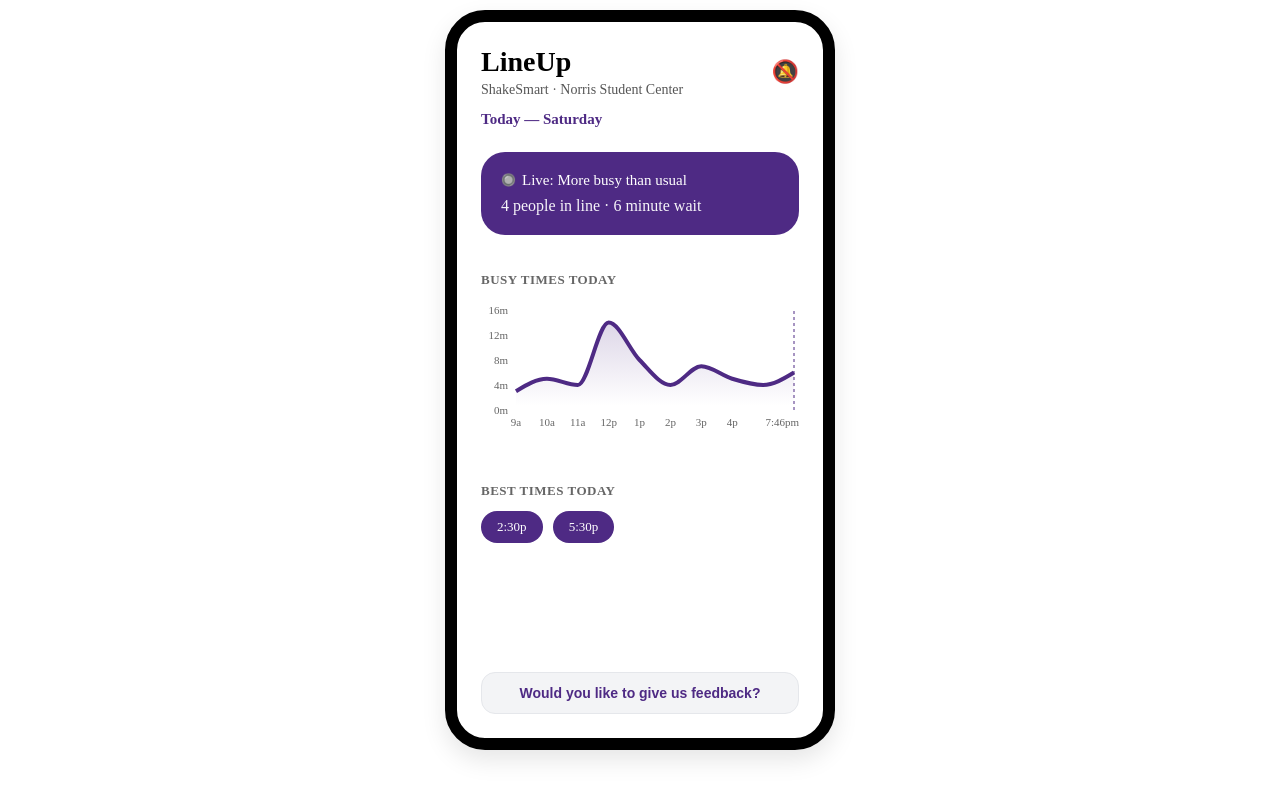
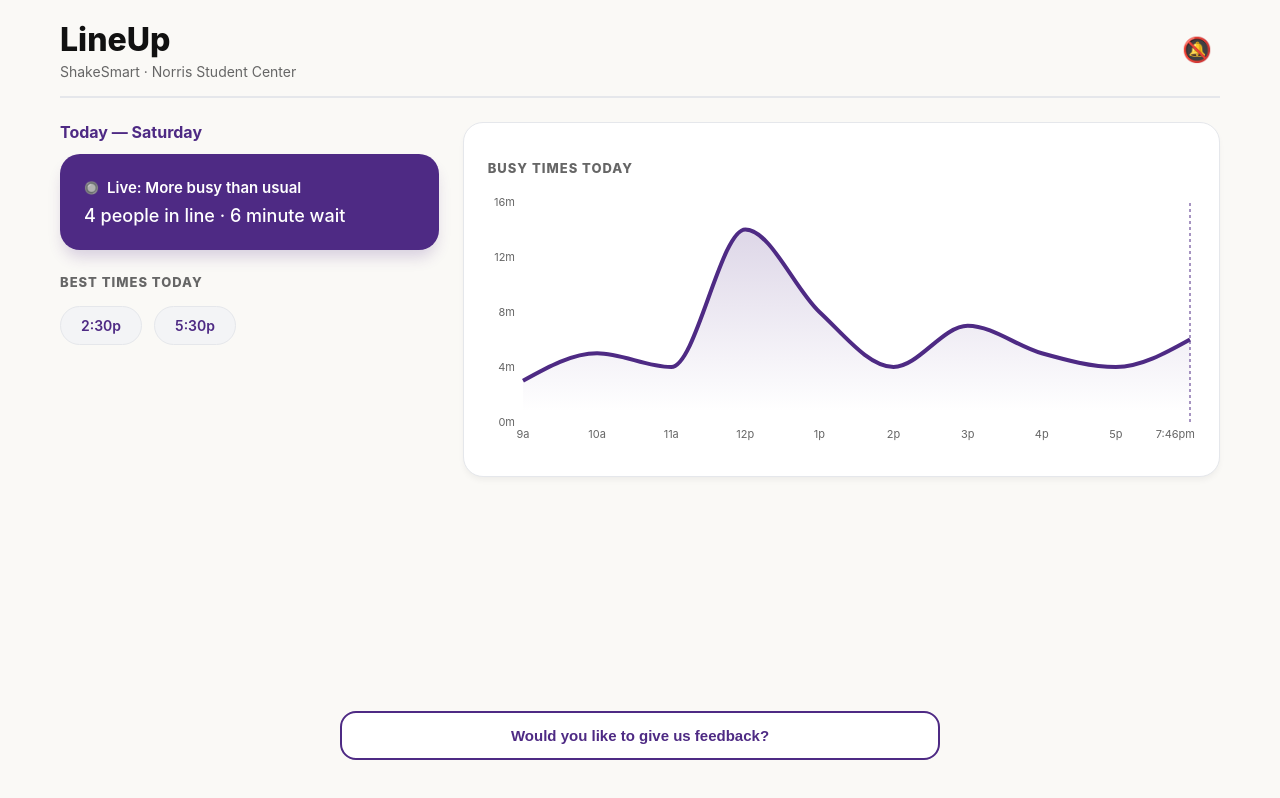
Before and after one commit to Aimee-Darlene-Izere-prog/LineUp, a React (Vite) app: page / in a window 1280 px wide. Built offline with nearby package versions, Linux system fonts and the light colour scheme.

Commit message:
Updated the display layout

```diff
--- a/src/App.jsx
+++ b/src/App.jsx
@@ -18,7 +18,6 @@
   const [currentDayStr, setCurrentDayStr] = useState('');
   const [currentTimeStr, setCurrentTimeStr] = useState('');
   const [chartData, setChartData] = useState([]);
-
   const [feedbackStep, setFeedbackStep] = useState('initial');
   const [userRating, setUserRating] = useState('');
   const [feedbackNotes, setFeedbackNotes] = useState('');
@@ -115,8 +114,7 @@
     const timestampDate = new Date().toLocaleDateString();
     const timestampTime = new Date().toLocaleTimeString();
 
-    // FIXED URL: The '/e/' has been completely removed from the string below
-    const googleFormUrl = "https://docs.google.com/forms/d/e/1FAIpQLSc_aUyrCGT_MXDX9sCgTVqcNFG5T0B6Ar4J6zN1cHhegk9j6A/formResponse";
+    const googleFormUrl = "https://google.com";
 
     const formData = new FormData();
     formData.append("entry.148537627", timestampDate);
@@ -127,12 +125,11 @@
     fetch(googleFormUrl, {
       method: "POST",
       mode: "no-cors",
-      body: formData // Sends the clean form data directly
+      body: formData
     })
     .then(() => console.log("Piped successfully into cloud tracking columns."))
     .catch((e) => console.error("Sheet entry error logged:", e));
   };
-
 
   const handleRatingSelect = (selection) => {
     setUserRating(selection);
@@ -150,17 +147,21 @@
   };
 
   return (
-    <div className="phone-frame">
-      <div className="header">
-        <div>
+    <div className="dashboard-container">
+      <header className="app-header">
+        <div className="brand-group">
           <h1 className="main-title">LineUp</h1>
           <p className="subtitle">ShakeSmart · Norris Student Center</p>
         </div>
-        <span className="bell-icon" onClick={toggleNotifications} style={{ color: notificationsEnabled ? '#4e2a84' : '#666', cursor: 'pointer' }}>
+        <button className="notification-toggle" onClick={toggleNotifications} aria-label="Toggle notifications">
+          <span className="bell-icon" style={{ color: notificationsEnabled ? '#4e2a84' : '#666' }}>
             {notificationsEnabled ? '🔔' : '🔕'}
           </span>
-      </div>
+        </button>
+      </header>
 
+      <main className="dashboard-grid">
+        <section className="summary-column">
           <div className="day-banner">
             <span className="day-text">Today — {currentDayStr}</span>
           </div>
@@ -176,6 +177,17 @@
           </div>
 
           <div className="section-container">
+            <h3 className="section-title">BEST TIMES TODAY</h3>
+            <div className="time-tag-container">
+              {liveData.bestTimes.map(time => (
+                <span key={time} className="time-tag">{time}</span>
+              ))}
+            </div>
+          </div>
+        </section>
+
+        <section className="chart-column">
+          <div className="section-container card-wrapper-bg">
             <h3 className="section-title">BUSY TIMES TODAY</h3>
             <div className="chart-wrapper">
               <ResponsiveContainer width="100%" height="100%">
@@ -196,17 +208,11 @@
               </ResponsiveContainer>
             </div>
           </div>
+        </section>
+      </main>
 
-      <div className="section-container">
-        <h3 className="section-title">BEST TIMES TODAY</h3>
-        <div className="time-tag-container">
-          {liveData.bestTimes.map(time => (
-            <span key={time} className="time-tag">{time}</span>
-          ))}
-        </div>
-      </div>
-
-      <div className="feedback-container">
+      <footer className="feedback-wrapper">
+        <div className="feedback-inner">
           {feedbackStep === 'initial' && (
             <button onClick={() => setFeedbackStep('rating')} className="action-button">
               Would you like to give us feedback?
@@ -216,7 +222,7 @@
           {feedbackStep === 'rating' && (
             <div className="quiz-box">
               <p className="quiz-question">How accurate was this?</p>
-            <div className="quiz-option-wrapper">
+              <div className="quiz-option-grid">
                 <button onClick={() => handleRatingSelect('Accurate')} className="quiz-option">1. Accurate</button>
                 <button onClick={() => handleRatingSelect('Somewhat Accurate')} className="quiz-option">2. Somewhat accurate</button>
                 <button onClick={() => handleRatingSelect('Not Accurate')} className="quiz-option">3. Not accurate</button>
@@ -230,10 +236,12 @@
               <p className="quiz-question">
                 {userRating === 'Others' ? "Tell us what happened with your experience:" : "Tell us what happened (e.g. less staff, wrong estimation?)"}
               </p>
-            <textarea className="text-input-area" placeholder="Type your feedback here..." value={feedbackNotes} onChange={(e) => setFeedbackNotes(e.target.value)} rows={3} />
+              <div className="text-submit-group">
+                <textarea className="text-input-area" placeholder="Type your feedback here..." value={feedbackNotes} onChange={(e) => setFeedbackNotes(e.target.value)} rows={2} />
                 <button onClick={handleTextNotesSubmit} className="submit-notes-button">
-              Submit Feedback
+                  Submit
                 </button>
+              </div>
             </div>
           )}
 
@@ -244,6 +252,7 @@
             </div>
           )}
         </div>
+      </footer>
     </div>
   );
 }
--- a/src/index.css
+++ b/src/index.css
@@ -1,215 +1,283 @@
-.phone-frame {
-  font-family: '-apple-system, BlinkMacSystemFont, "Segoe UI", Roboto, sans-serif';
-  max-width: 390px;
-  margin: 10px auto;
-  padding: 24px;
-  border: 12px solid #000;
-  border-radius: 40px;
-  box-shadow: 0px 10px 25px rgba(0,0,0,0.1);
-  background-color: #fff;
-  min-height: 740px;
+body {
+  margin: 0;
+  background-color: #faf9f6;
+  font-family: -apple-system, BlinkMacSystemFont, "Segoe UI", Roboto, sans-serif;
+  color: #333;
+}
+
+.dashboard-container {
+  max-width: 1200px;
+  margin: 0 auto;
+  padding: 20px;
   box-sizing: border-box;
+  min-height: 100vh;
   display: flex;
   flex-direction: column;
-  justify-content: space-between;
 }
 
-.header {
+.app-header {
   display: flex;
   justify-content: space-between;
   align-items: center;
-  margin-bottom: 12px;
+  border-bottom: 2px solid #e5e7eb;
+  padding-bottom: 16px;
+  margin-bottom: 24px;
 }
 
 .main-title {
-  font-size: 28px;
-  font-weight: bold;
+  font-size: 32px;
+  font-weight: 800;
   margin: 0;
-  color: #000;
+  color: #111;
 }
 
 .subtitle {
   font-size: 14px;
-  color: #555;
+  color: #666;
   margin: 4px 0 0 0;
 }
 
+.notification-toggle {
+  background: none;
+  border: none;
+  cursor: pointer;
+  padding: 8px;
+  border-radius: 50%;
+  transition: background-color 0.2s;
+}
+
+.notification-toggle:hover {
+  background-color: #f3f4f6;
+}
+
 .bell-icon {
-  font-size: 22px;
+  font-size: 24px;
+}
+
+.dashboard-grid {
+  display: grid;
+  grid-template-columns: 1fr 2fr;
+  gap: 24px;
+  align-items: start;
+}
+
+.card-wrapper-bg {
+  background-color: #fff;
+  border: 1px solid #e5e7eb;
+  border-radius: 20px;
+  padding: 24px;
+  box-shadow: 0 4px 6px -1px rgba(0,0,0,0.05);
+}
+
+.day-banner {
+  margin-bottom: 12px;
+}
+
+.day-text {
+  font-size: 16px;
+  color: #4e2a84;
+  font-weight: 700;
+}
+
+.purple-card {
+  background-color: #4e2a84;
+  color: #fff;
+  padding: 24px;
+  border-radius: 20px;
+  margin-bottom: 24px;
+  box-shadow: 0 10px 15px -3px rgba(78,42,132,0.2);
+}
+
+.live-indicator {
+  display: flex;
+  align-items: center;
+  gap: 8px;
+  font-size: 15px;
+  font-weight: 600;
+  margin-bottom: 8px;
+}
+
+.pulse-dot {
+  font-size: 12px;
+}
+
+.card-stats {
+  font-size: 18px;
+  font-weight: 500;
+  margin: 0;
+}
+
+.section-container {
+  margin-bottom: 24px;
+}
+
+.section-title {
+  font-size: 13px;
+  font-weight: 800;
+  color: #666;
+  letter-spacing: 1px;
+  margin-bottom: 16px;
+}
+
+.chart-wrapper {
+  height: 260px;
+  width: 100%;
+}
+
+.time-tag-container {
+  display: flex;
+  gap: 12px;
+  flex-wrap: wrap;
+}
+
+.time-tag {
+  background-color: #f3f4f6;
+  color: #4e2a84;
+  border: 1px solid #e5e7eb;
+  padding: 10px 20px;
+  border-radius: 30px;
+  font-size: 14px;
+  font-weight: 600;
+}
+
+.feedback-wrapper {
+  margin-top: auto;
+  padding-top: 40px;
+  padding-bottom: 20px;
+  width: 100%;
+}
+
+.feedback-inner {
+  max-width: 600px;
+  margin: 0 auto;
+}
+
+.action-button {
+  width: 100%;
+  background-color: #fff;
+  color: #4e2a84;
+  border: 2px solid #4e2a84;
+  padding: 14px;
+  border-radius: 16px;
+  font-size: 15px;
+  font-weight: 700;
+  cursor: pointer;
+  transition: all 0.2s;
+}
+
+.action-button:hover {
+  background-color: #4e2a84;
+  color: #fff;
+}
+
+.quiz-box {
+  background-color: #fff;
+  border: 1px solid #e5e7eb;
+  border-radius: 20px;
+  padding: 20px;
+  box-shadow: 0 10px 15px -3px rgba(0,0,0,0.05);
+  text-align: center;
+}
+
+.quiz-question {
+  margin: 0 0 16px 0;
+  font-size: 15px;
+  font-weight: 700;
+  color: #111;
+}
+
+.quiz-option-grid {
+  display: grid;
+  grid-template-columns: 1fr 1fr;
+  gap: 10px;
+}
+
+.quiz-option {
+  background-color: #f9fafb;
+  color: #444;
+  border: 1px solid #d1d5db;
+  padding: 12px;
+  border-radius: 12px;
+  font-size: 14px;
+  font-weight: 600;
+  cursor: pointer;
+  text-align: center;
+  transition: all 0.15s;
+}
+
+.quiz-option:hover {
+  background-color: #f3f4f6;
+  border-color: #9ca3af;
+}
+
+.text-submit-group {
+  display: flex;
+  gap: 12px;
+  align-items: center;
+}
+
+.text-input-area {
+  flex: 1;
+  padding: 12px;
+  border-radius: 12px;
+  border: 1px solid #d1d5db;
+  font-family: inherit;
+  font-size: 14px;
+  box-sizing: border-box;
+  resize: none;
+}
+
+.submit-notes-button {
+  background-color: #4e2a84;
+  color: #fff;
+  border: none;
+  padding: 14px 24px;
+  border-radius: 12px;
+  font-size: 14px;
+  font-weight: 700;
   cursor: pointer;
 }
 
-.day-banner {
-  margin-bottom: 20px;
-  padding-bottom: 4px;
+.thank-you-box {
+  background-color: #fff;
+  border: 1px solid #e5e7eb;
+  border-radius: 20px;
+  padding: 24px;
+  text-align: center;
+  box-shadow: 0 4px 6px -1px rgba(0,0,0,0.05);
 }
 
-.day-text {
+.thank-you-text {
+  margin: 0 0 16px 0;
   font-size: 15px;
   color: #4e2a84;
   font-weight: 600;
 }
 
-.purple-card {
-  background-color: #4e2a84;
-  color: #fff;
-  padding: 20px;
-  border-radius: 24px;
-  margin-bottom: 24px;
-}
-
-.live-indicator {
-  display: flex;
-  align-items: center;
-  gap: 6px;
-  font-size: 15px;
-  font-weight: 500;
-  margin-bottom: 8px;
-}
-
-.pulse-dot {
-  font-size: 12px;
-  color: #fff;
-}
-
-.card-stats {
-  font-size: 16px;
-  font-weight: normal;
-  margin: 0;
-  opacity: 0.95;
-}
-
-.section-container {
-  margin-bottom: 20px;
-}
-
-.section-title {
-  font-size: 13px;
-  font-weight: bold;
-  color: #666;
-  letter-spacing: 0.5px;
-  margin-bottom: 12px;
-}
-
-.chart-wrapper {
-  height: 140px;
-  width: 100%;
-  margin-bottom: 10px;
-}
-
-.time-tag-container {
-  display: flex;
-  gap: 10px;
-}
-
-.time-tag {
-  background-color: #4e2a84;
-  color: #fff;
-  padding: 8px 16px;
-  border-radius: 24px;
-  font-size: 13px;
-  font-weight: 500;
-}
-
-.feedback-container {
-  margin-top: auto;
-  padding-top: 10px;
-}
-
-.action-button {
-  width: 100%;
+.reset-button {
   background-color: #f3f4f6;
-  color: #4e2a84;
-  border: 1px solid #e5e7eb;
-  padding: 12px;
-  border-radius: 14px;
-  font-size: 14px;
-  font-weight: 600;
-  cursor: pointer;
-}
-
-.quiz-box {
-  background-color: #f9fafb;
-  border: 1px solid #e5e7eb;
-  border-radius: 16px;
-  padding: 14px;
-  text-align: center;
-}
-
-.quiz-question {
-  margin: 0 0 12px 0;
-  font-size: 14px;
-  font-weight: 600;
-  color: #000;
-  line-height: 1.4;
-}
-
-.quiz-option-wrapper {
-  display: flex;
-  flex-direction: column;
-  gap: 8px;
-}
-
-.quiz-option {
-  width: 100%;
-  background-color: #fff;
-  color: #333;
-  border: 1px solid #d1d5db;
-  padding: 10px;
-  border-radius: 10px;
-  font-size: 13px;
-  text-align: left;
-  cursor: pointer;
-  font-weight: 500;
-}
-
-.text-input-area {
-  width: 100%;
-  padding: 10px;
-  border-radius: 10px;
-  border: 1px solid #d1d5db;
-  font-family: inherit;
-  font-size: 13px;
-  box-sizing: border-box;
-  margin-bottom: 12px;
-  resize: none;
-}
-
-.submit-notes-button {
-  width: 100%;
-  background-color: #4e2a84;
-  color: #fff;
+  color: #444;
   border: none;
-  padding: 10px;
-  border-radius: 10px;
+  padding: 8px 20px;
+  border-radius: 8px;
   font-size: 13px;
   font-weight: 600;
   cursor: pointer;
 }
 
-.thank-you-box {
-  background-color: #f9fafb;
-  border: 1px solid #e5e7eb;
-  border-radius: 16px;
-  padding: 16px;
-  text-align: center;
+@media (max-width: 768px) {
+  .dashboard-grid {
+    grid-template-columns: 1fr;
+    gap: 16px;
+  }
+  .chart-wrapper {
+    height: 180px;
+  }
+  .quiz-option-grid {
+    grid-template-columns: 1fr;
+  }
+  .text-submit-group {
+    flex-direction: column;
+    align-items: stretch;
+  }
 }
-
-.thank-you-text {
-  margin: 0 0 12px 0;
-  font-size: 13px;
-  color: #4e2a84;
-  font-weight: 500;
-  line-height: 1.4;
-}
-
-.reset-button {
-  background-color: #e5e7eb;
-  color: #333;
-  border: none;
-  padding: 6px 16px;
-  border-radius: 8px;
-  font-size: 12px;
-  cursor: pointer;
-  font-weight: 500;
-}
```
Lines whose indentation alone changed are shown as unchanged.
